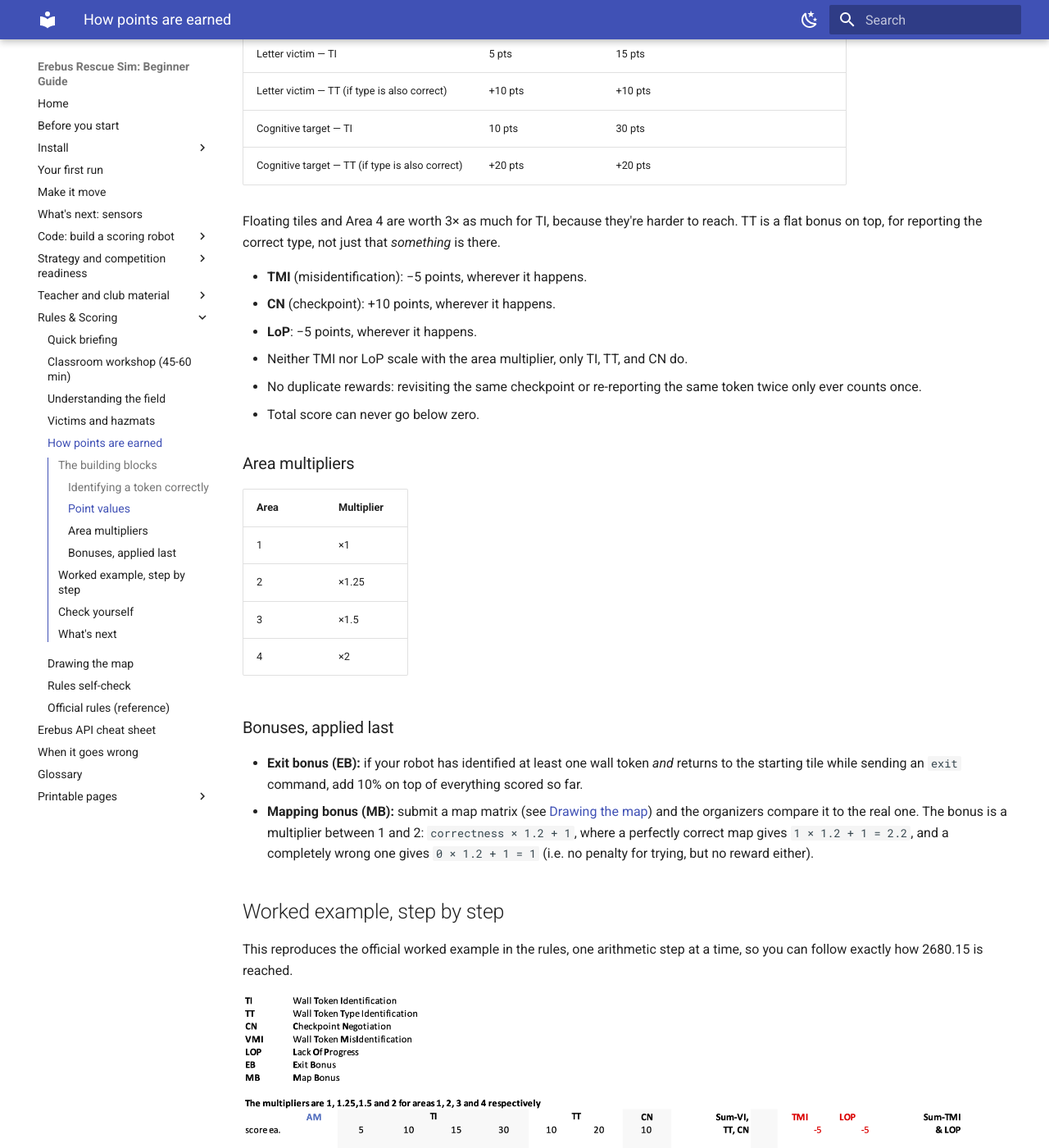
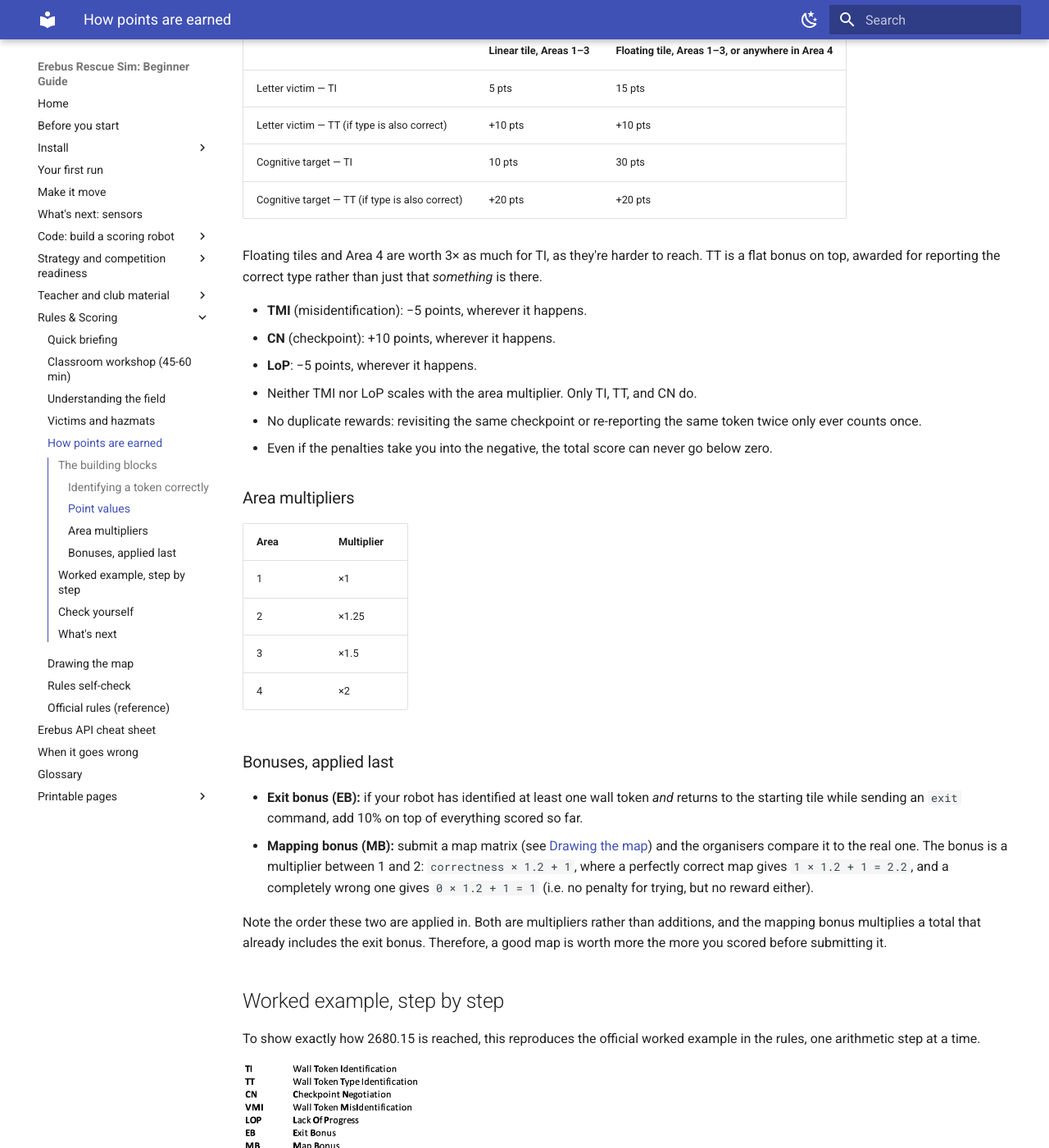
Before and after one commit to talkingj/rcja-rescue-sim-resources, an MkDocs documentation site: the page built from docs/rules-scoring.md, in a window 1280 px wide and 1400 px high, scrolled down 1344 px. Shown: the whole window at 82% size. Built offline with MkDocs 1.6.1 and Material for MkDocs 9.7.7, drawn with Linux system fonts in a browser that asks for light colours; some of the changed text lies outside the part shown.

Commit message:
style: rewrite rules-scoring.md in guide voice
Splices fixed: 1. Connectors added: 3. Purpose-first openers: 1 -> 2.
Spelling: center -> centre (2), organizers -> organisers (1).
Added a fact->consequence note on bonus ordering and a result->action close.
Preservation gate: pass (worked example arithmetic intact through 2680.15).

```diff
--- a/docs/rules-scoring.md
+++ b/docs/rules-scoring.md
@@ -1,9 +1,11 @@
 # How points are earned (and lost)
 
 This is the page that turns "find victims and draw a map" into an actual strategy. Every action your
-robot takes in a round is worth something, positive or negative, and where it happens changes how much.
-This page defines each piece, then walks the official worked example all the way to its final score, by
-hand, so every number is traceable.
+robot takes in a round is worth something, positive or negative, and where it happens changes how
+much.
+
+To keep every number traceable, this page defines each piece first, then walks the official worked
+example all the way to its final score by hand.
 
 !!! note "Where this fits"
     Third of five pages building on the [official rules](official-rules-2026.md). Previous:
@@ -24,8 +26,8 @@ hand, so every number is traceable.
 
 ### Identifying a token correctly
 
-To count as a successful identification, your robot's center has to be within **half a tile** of the
-token's true location at the moment it reports it. Any farther than that, and it's a
+To count as a successful identification, your robot's centre has to be within **half a tile** of the
+token's true location at the moment it reports it. Any farther than that, and it counts as a
 misidentification instead.
 
 ![The half-tile identification-distance rule, with correct and incorrect examples](assets/rules/identification-distance.png)
@@ -40,16 +42,16 @@ misidentification instead.
 | Cognitive target — TI | 10 pts | 30 pts |
 | Cognitive target — TT (if type is also correct) | +20 pts | +20 pts |
 
-Floating tiles and Area 4 are worth 3× as much for TI, because they're harder to reach. TT is a flat
-bonus on top, for reporting the correct type, not just that *something* is there.
+Floating tiles and Area 4 are worth 3× as much for TI, as they're harder to reach. TT is a flat
+bonus on top, awarded for reporting the correct type rather than just that *something* is there.
 
 - **TMI** (misidentification): −5 points, wherever it happens.
 - **CN** (checkpoint): +10 points, wherever it happens.
 - **LoP**: −5 points, wherever it happens.
-- Neither TMI nor LoP scale with the area multiplier, only TI, TT, and CN do.
+- Neither TMI nor LoP scales with the area multiplier. Only TI, TT, and CN do.
 - No duplicate rewards: revisiting the same checkpoint or re-reporting the same token twice only ever
   counts once.
-- Total score can never go below zero.
+- Even if the penalties take you into the negative, the total score can never go below zero.
 
 ### Area multipliers
 
@@ -65,14 +67,18 @@ bonus on top, for reporting the correct type, not just that *something* is there
 - **Exit bonus (EB):** if your robot has identified at least one wall token *and* returns to the
   starting tile while sending an `exit` command, add 10% on top of everything scored so far.
 - **Mapping bonus (MB):** submit a map matrix (see [Drawing the map](rules-map-format.md)) and the
-  organizers compare it to the real one. The bonus is a multiplier between 1 and 2:
+  organisers compare it to the real one. The bonus is a multiplier between 1 and 2:
   `correctness × 1.2 + 1`, where a perfectly correct map gives `1 × 1.2 + 1 = 2.2`, and a completely
   wrong one gives `0 × 1.2 + 1 = 1` (i.e. no penalty for trying, but no reward either).
 
+Note the order these two are applied in. Both are multipliers rather than additions, and the mapping
+bonus multiplies a total that already includes the exit bonus. Therefore, a good map is worth more
+the more you scored before submitting it.
+
 ## Worked example, step by step
 
-This reproduces the official worked example in the rules, one arithmetic step at a time, so you can
-follow exactly how 2680.15 is reached.
+To show exactly how 2680.15 is reached, this reproduces the official worked example in the rules,
+one arithmetic step at a time.
 
 ![The official fully worked scoring example](assets/rules/scoring-worked-example.png)
 *Figure: official RoboCupJunior Rescue Simulation Rules 2026.*
@@ -114,7 +120,8 @@ Total penalties: −15 − 5 − 15 − 10 = **−45**
 
 1218.25 × 2.2 = **2680.15**
 
-That's the final field score for this round.
+That's the final field score for this round. Note how much of it came from the last two steps: the
+raw total after penalties was 1107.5, and the two bonuses more than doubled it.
 
 ## Check yourself
 
@@ -124,12 +131,13 @@ That's the final field score for this round.
 
 ??? question "Why do TMI and LoP not get multiplied by area, when TI/TT/CN do?"
     The rules apply the area multiplier only to TI, TT, and CN (the rewards). TMI and LoP are flat
-    −5 penalties everywhere, so a mistake in the hardest area doesn't cost proportionally more than
-    the same mistake in Area 1.
+    −5 penalties everywhere. Therefore, a mistake in the hardest area doesn't cost proportionally
+    more than the same mistake in Area 1.
 
 ## What's next
 
-The mapping bonus deserves its own page, since the matrix format is the trickiest thing to get right:
-[Drawing the map](rules-map-format.md).
+The mapping bonus is the largest single multiplier on this page, and the matrix format is the
+trickiest thing to get right. Therefore, it is worth reading [Drawing the map](rules-map-format.md)
+before you write any mapping code.
 
 Unfamiliar word? Check the [glossary](glossary.md#rules-scoring-words).
```
Also changed, not shown: other parts of docs/rules-scoring.md (+1 -1 lines).
